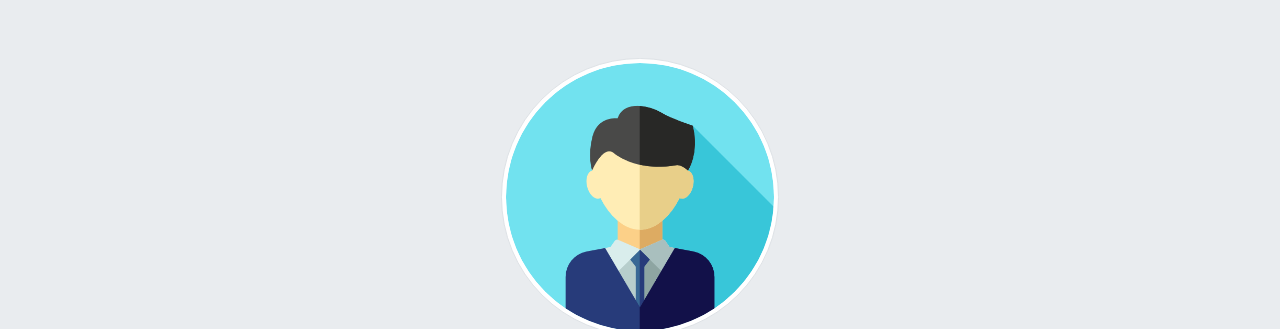
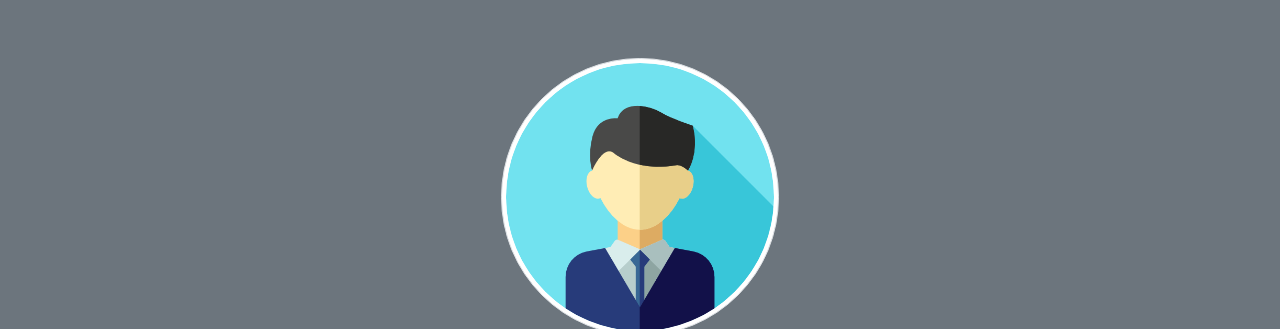
Before and after one commit to tifaniregita123/CobaLanding, a plain HTML site: page index.html in a window 1280 px wide. Shown: the part 56-385 px from the top of the page. Drawn offline with nearby package versions, Linux system fonts and the light colour scheme.

Commit message:
merubah warna

```diff
--- a/css/style.css
+++ b/css/style.css
@@ -14,3 +14,6 @@ footer {
     min-height: 50px;
     padding-top:12px;
 }
+.jumbotron{
+    color: #fff;
+}
--- a/index.html
+++ b/index.html
@@ -38,7 +38,7 @@
     </nav>
 
 
-    <div class="jumbotron" id="home">
+    <div class="jumbotron bg-secondary" id="home">
       <div class="container">
         <div class="text-center">
           <img src="img/profile1.png" class="rounded-circle img-thumbnail">
```
